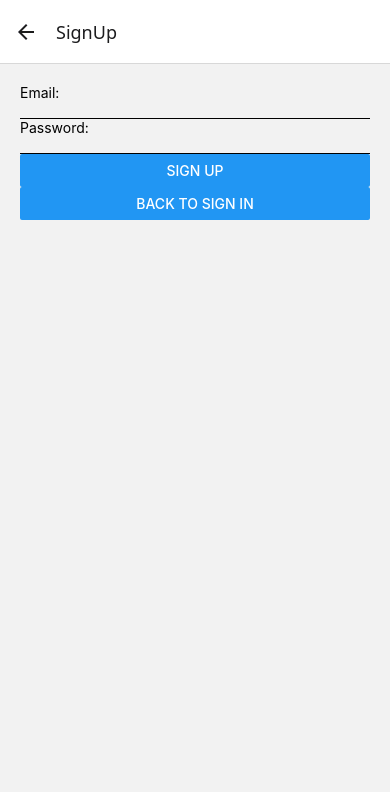
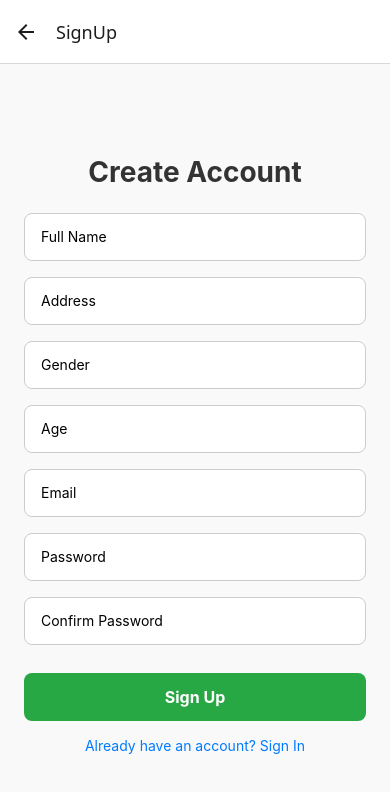
Before and after one commit to n-krishna/Event-Management, a React Native app: screen /SignUp in a window 390 px wide. Shown: the top 792 px of the page. Built offline with nearby package versions, Linux system fonts and the light colour scheme.

Commit message:
fixed SignUp, SignIn page

```diff
--- a/screens/SignInScreen.js
+++ b/screens/SignInScreen.js
@@ -1,4 +1,11 @@
-import { sendPasswordResetEmail, signInWithEmailAndPassword } from 'firebase/auth';
+import {
+    sendPasswordResetEmail,
+    signInWithEmailAndPassword
+} from 'firebase/auth';
+import {
+    doc,
+    getDoc
+} from 'firebase/firestore';
 import React, { useState } from 'react';
 import {
     Alert,
@@ -9,7 +16,7 @@ import {
     TouchableOpacity,
     View,
 } from 'react-native';
-import { auth } from '../config/firebase';
+import { auth, db } from '../config/firebase';
 
   export default function SignInScreen({ navigation }) {
     const [email, setEmail] = useState('');
@@ -18,8 +25,30 @@ export default function SignInScreen({ navigation }) {
     const [resetEmail, setResetEmail] = useState('');
 
     const handleLogin = async () => {
+      if (!email || !password) {
+        Alert.alert('Missing Info', 'Please enter both email and password.');
+        return;
+      }
+
       try {
-      await signInWithEmailAndPassword(auth, email, password);
+        const userCredential = await signInWithEmailAndPassword(auth, email, password);
+        const user = userCredential.user;
+
+        const userDocRef = doc(db, 'users', user.uid);
+        const userDocSnap = await getDoc(userDocRef);
+
+        if (!userDocSnap.exists()) {
+          Alert.alert('Login Failed', 'User record not found in Firestore.');
+          return;
+        }
+
+        const userData = userDocSnap.data();
+
+        if (userData.email !== email) {
+          Alert.alert('Login Failed', 'Email mismatch in Firestore record.');
+          return;
+        }
+
         navigation.replace('Dashboard');
       } catch (error) {
         if (
@@ -89,9 +118,7 @@ export default function SignInScreen({ navigation }) {
           animationType="slide"
           transparent={true}
           visible={modalVisible}
-        onRequestClose={() => {
-          setModalVisible(false);
-        }}
+          onRequestClose={() => setModalVisible(false)}
         >
           <View style={styles.modalOverlay}>
             <View style={styles.modalContent}>
--- a/screens/SignUpScreen.js
+++ b/screens/SignUpScreen.js
@@ -1,29 +1,176 @@
 import { createUserWithEmailAndPassword } from 'firebase/auth';
+import { doc, setDoc } from 'firebase/firestore';
 import React, { useState } from 'react';
-import { Alert, Button, Text, TextInput, View } from 'react-native';
-import { auth } from '../config/firebase';
+import {
+    Alert,
+    ScrollView,
+    StyleSheet,
+    Text,
+    TextInput,
+    TouchableOpacity
+} from 'react-native';
+import { auth, db } from '../config/firebase';
 
 export default function SignUpScreen({ navigation }) {
+  const [fullName, setFullName] = useState('');
+  const [address, setAddress] = useState('');
+  const [gender, setGender] = useState('');
+  const [age, setAge] = useState('');
   const [email, setEmail] = useState('');
   const [password, setPassword] = useState('');
+  const [confirmPassword, setConfirmPassword] = useState('');
 
   const handleSignUp = async () => {
+    if (!fullName || !address || !gender || !age || !email || !password || !confirmPassword) {
+      Alert.alert('Missing Fields', 'Please fill out all fields.');
+      return;
+    }
+
+    if (password !== confirmPassword) {
+      Alert.alert('Password Mismatch', 'Passwords do not match.');
+      return;
+    }
+
     try {
-      await createUserWithEmailAndPassword(auth, email, password);
-      navigation.replace('Dashboard');
+      const userCredential = await createUserWithEmailAndPassword(auth, email, password);
+      const { uid } = userCredential.user;
+
+      // Save user profile to Firestore
+      await setDoc(doc(db, 'users', uid), {
+        fullName,
+        address,
+        gender,
+        age,
+        email,
+        uid,
+        createdAt: new Date().toISOString()
+      });
+
+      // ✅ Success dialog and redirect
+      Alert.alert(
+        'Success',
+        'Account created successfully!',
+        [
+          {
+            text: 'OK',
+            onPress: () => navigation.replace('SignIn') // Navigate to SignIn
+          }
+        ],
+        { cancelable: false }
+      );
     } catch (error) {
       Alert.alert('Signup Failed', error.message);
     }
   };
 
   return (
-    <View style={{ padding: 20 }}>
-      <Text>Email:</Text>
-      <TextInput value={email} onChangeText={setEmail} autoCapitalize="none" style={{ borderBottomWidth: 1 }} />
-      <Text>Password:</Text>
-      <TextInput value={password} onChangeText={setPassword} secureTextEntry style={{ borderBottomWidth: 1 }} />
-      <Button title="Sign Up" onPress={handleSignUp} />
-      <Button title="Back to Sign In" onPress={() => navigation.goBack()} />
-    </View>
+    <ScrollView contentContainerStyle={styles.container}>
+      <Text style={styles.heading}>Create Account</Text>
+
+      <TextInput
+        style={styles.input}
+        placeholder="Full Name"
+        value={fullName}
+        onChangeText={setFullName}
+      />
+
+      <TextInput
+        style={styles.input}
+        placeholder="Address"
+        value={address}
+        onChangeText={setAddress}
+      />
+
+      <TextInput
+        style={styles.input}
+        placeholder="Gender"
+        value={gender}
+        onChangeText={setGender}
+      />
+
+      <TextInput
+        style={styles.input}
+        placeholder="Age"
+        keyboardType="numeric"
+        value={age}
+        onChangeText={setAge}
+      />
+
+      <TextInput
+        style={styles.input}
+        placeholder="Email"
+        value={email}
+        autoCapitalize="none"
+        keyboardType="email-address"
+        onChangeText={setEmail}
+      />
+
+      <TextInput
+        style={styles.input}
+        placeholder="Password"
+        value={password}
+        secureTextEntry
+        onChangeText={setPassword}
+      />
+
+      <TextInput
+        style={styles.input}
+        placeholder="Confirm Password"
+        value={confirmPassword}
+        secureTextEntry
+        onChangeText={setConfirmPassword}
+      />
+
+      <TouchableOpacity style={styles.button} onPress={handleSignUp}>
+        <Text style={styles.buttonText}>Sign Up</Text>
+      </TouchableOpacity>
+
+      <TouchableOpacity onPress={() => navigation.goBack()}>
+        <Text style={styles.linkText}>Already have an account? Sign In</Text>
+      </TouchableOpacity>
+    </ScrollView>
   );
 }
+
+const styles = StyleSheet.create({
+  container: {
+    padding: 24,
+    justifyContent: 'center',
+    backgroundColor: '#f9f9f9',
+    flexGrow: 1,
+  },
+  heading: {
+    fontSize: 28,
+    fontWeight: 'bold',
+    textAlign: 'center',
+    marginBottom: 24,
+    color: '#333',
+  },
+  input: {
+    height: 48,
+    borderColor: '#ccc',
+    borderWidth: 1,
+    borderRadius: 8,
+    paddingHorizontal: 16,
+    marginBottom: 16,
+    backgroundColor: '#fff',
+  },
+  button: {
+    backgroundColor: '#28a745',
+    paddingVertical: 14,
+    borderRadius: 8,
+    alignItems: 'center',
+    marginTop: 12,
+  },
+  buttonText: {
+    color: '#fff',
+    fontWeight: 'bold',
+    fontSize: 16,
+  },
+  linkText: {
+    marginTop: 16,
+    textAlign: 'center',
+    color: '#007bff',
+    fontSize: 14,
+  },
+});
```
Lines whose indentation alone changed are shown as unchanged.
